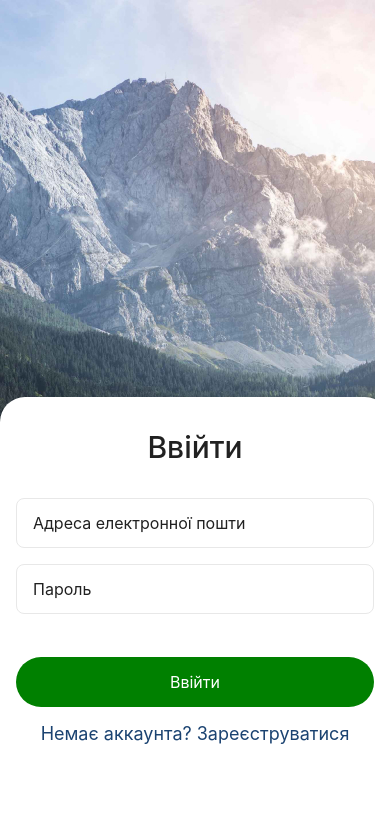
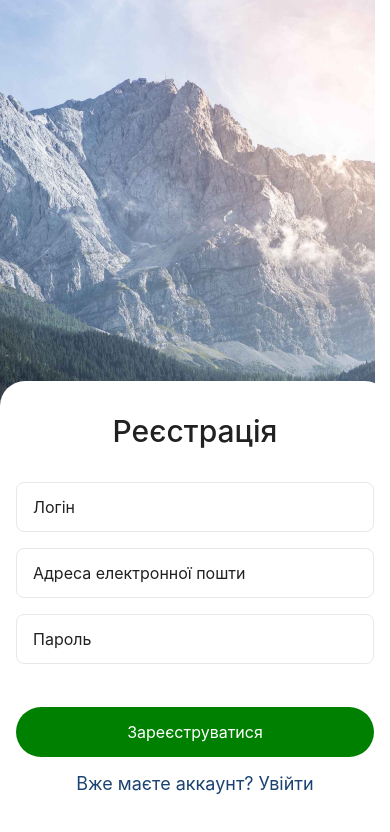
Before and after one commit to Bogdan8633/go-it-react-native-project, a React Native app: screen / in a window 390 px wide. Shown: the top 832 px of the page. Built offline with nearby package versions, Linux system fonts and the light colour scheme.

Commit message:
add-registration-screen

```diff
--- a/App.js
+++ b/App.js
@@ -1,6 +1,7 @@
 import { StatusBar } from "expo-status-bar";
 import { StyleSheet, Text, View } from "react-native";
 import LoginScreen from "./Screens/LoginScreen";
+import RegistrationScreen from "./Screens/RegistrationScreen";
 
 export default function App() {
   return (
@@ -9,7 +10,7 @@ export default function App() {
     //   <StatusBar style="auto" />
     //   <LoginScreen></LoginScreen>
     // </View>
-    <LoginScreen />
+    <RegistrationScreen />
   );
 }
 
--- a/Screens/LoginScreen.jsx
+++ b/Screens/LoginScreen.jsx
@@ -20,7 +20,6 @@ const initialState = {
 };
 
 export default function LoginScreen() {
-  // console.log("Тип платформи з якої переглядається сторінка: ", Platform.OS);
   const [isShowKeyboard, setIsShowKeyboard] = useState(false);
   const [state, setState] = useState(initialState);
 
@@ -53,7 +52,7 @@ export default function LoginScreen() {
                   paddingBottom: isShowKeyboard ? 20 : 100,
                 }}
               >
-                <Text style={styles.title}>Ввійти</Text>
+                <Text style={styles.title}>Вхід</Text>
                 <View>
                   <TextInput
                     style={styles.input}
@@ -89,7 +88,7 @@ export default function LoginScreen() {
                   style={styles.btn}
                   onPress={handleSubmit}
                 >
-                  <Text style={styles.btnTitle}>Ввійти</Text>
+                  <Text style={styles.btnTitle}>Увійти</Text>
                 </TouchableOpacity>
                 <Text style={styles.toRegister}>
                   Немає аккаунта? Зареєструватися
@@ -107,25 +106,20 @@ const styles = StyleSheet.create({
   container: {
     flex: 1,
     backgroundColor: "#fff",
-    // alignItems: "center",
-    // justifyContent: "center",
   },
   image: {
     flex: 1,
     resizeMode: "cover",
     justifyContent: "flex-end",
-    // alignItems: "center",
   },
   formBackgound: {
     backgroundColor: "#FFFFFF",
     borderTopLeftRadius: 25,
     borderTopRightRadius: 25,
-    // paddingBottom: 100,
   },
   form: {
     marginHorizontal: 16,
     paddingTop: 32,
-    // paddingBottom: 100,
   },
   title: {
     color: "#212121",
--- a/Screens/RegistrationScreen.jsx
+++ b/Screens/RegistrationScreen.jsx
@@ -0,0 +1,184 @@
+// import { StatusBar } from "expo-status-bar";
+import React, { useState } from "react";
+
+import {
+  StyleSheet,
+  Text,
+  View,
+  ImageBackground,
+  TextInput,
+  TouchableOpacity,
+  Platform,
+  KeyboardAvoidingView,
+  Keyboard,
+  TouchableWithoutFeedback,
+} from "react-native";
+
+const initialState = {
+  login: "",
+  email: "",
+  password: "",
+};
+
+export default function RegistrationScreen() {
+  const [isShowKeyboard, setIsShowKeyboard] = useState(false);
+  const [state, setState] = useState(initialState);
+
+  const keyboardHide = () => {
+    setIsShowKeyboard(false);
+    Keyboard.dismiss();
+  };
+
+  const handleSubmit = () => {
+    setIsShowKeyboard(false);
+    Keyboard.dismiss();
+    console.log(state);
+    setState(initialState);
+  };
+
+  return (
+    <TouchableWithoutFeedback onPress={keyboardHide}>
+      <View style={styles.container}>
+        <ImageBackground
+          style={styles.image}
+          source={require("../assets/images/photoBackground.jpg")}
+        >
+          <KeyboardAvoidingView
+            behavior={Platform.OS == "ios" ? "padding" : ""}
+          >
+            <View style={styles.formBackgound}>
+              <View
+                style={{
+                  ...styles.form,
+                  paddingBottom: isShowKeyboard ? 10 : 50,
+                }}
+              >
+                <Text style={styles.title}>Реєстрація</Text>
+                <View>
+                  <TextInput
+                    style={styles.input}
+                    placeholder="Логін"
+                    value={state.login}
+                    onFocus={() => {
+                      setIsShowKeyboard(true);
+                    }}
+                    onChangeText={(value) =>
+                      setState((prevState) => ({
+                        ...prevState,
+                        login: value,
+                      }))
+                    }
+                  />
+                </View>
+                <View style={{ marginTop: 16 }}>
+                  <TextInput
+                    style={styles.input}
+                    placeholder="Адреса електронної пошти"
+                    value={state.email}
+                    onFocus={() => {
+                      setIsShowKeyboard(true);
+                    }}
+                    onChangeText={(value) =>
+                      setState((prevState) => ({ ...prevState, email: value }))
+                    }
+                  />
+                </View>
+                <View style={{ marginTop: 16 }}>
+                  <TextInput
+                    style={styles.input}
+                    placeholder="Пароль"
+                    secureTextEntry={true}
+                    value={state.password}
+                    onFocus={() => {
+                      setIsShowKeyboard(true);
+                    }}
+                    onChangeText={(value) =>
+                      setState((prevState) => ({
+                        ...prevState,
+                        password: value,
+                      }))
+                    }
+                  />
+                </View>
+                <TouchableOpacity
+                  activeOpacity={0.7}
+                  style={styles.btn}
+                  onPress={handleSubmit}
+                >
+                  <Text style={styles.btnTitle}>Зареєструватися</Text>
+                </TouchableOpacity>
+                <Text style={styles.toRegister}>Вже маєте аккаунт? Увійти</Text>
+              </View>
+            </View>
+          </KeyboardAvoidingView>
+        </ImageBackground>
+      </View>
+    </TouchableWithoutFeedback>
+  );
+}
+
+const styles = StyleSheet.create({
+  container: {
+    flex: 1,
+    backgroundColor: "#fff",
+  },
+  image: {
+    flex: 1,
+    resizeMode: "cover",
+    justifyContent: "flex-end",
+  },
+  formBackgound: {
+    backgroundColor: "#FFFFFF",
+    borderTopLeftRadius: 25,
+    borderTopRightRadius: 25,
+  },
+  form: {
+    marginHorizontal: 16,
+    paddingTop: 32,
+  },
+  title: {
+    color: "#212121",
+    fontSize: 30,
+    fontWeight: 500,
+    textAlign: "center",
+    marginBottom: 33,
+  },
+  input: {
+    borderWidth: 1,
+    borderColor: "#E8E8E8",
+    borderRadius: 8,
+    height: 50,
+    color: "#212121",
+    fontSize: 16,
+    padding: 16,
+  },
+  btn: {
+    backgroundColor: Platform.OS === "ios" ? "#4169e1" : "#FF6C00",
+    height: 50,
+    borderRadius: 100,
+    justifyContent: "center",
+    alignItems: "center",
+    marginTop: 43,
+    ...Platform.select({
+      ios: {
+        backgroundColor: "#4169e1",
+      },
+      android: {
+        backgroundColor: "#FF6C00",
+      },
+      default: {
+        backgroundColor: "green",
+      },
+    }),
+  },
+  btnTitle: {
+    color: "#FFFFFF",
+    fontSize: 16,
+  },
+  toRegister: {
+    color: "#1B4371",
+    fontSize: 18,
+    textAlign: "center",
+    marginTop: 16,
+  },
+});
--- a/app.json
+++ b/app.json
@@ -3,7 +3,7 @@
     "name": "go-it-react-native-project",
     "slug": "go-it-react-native-project",
     "version": "1.0.0",
-    "orientation": "portrait",
+    "orientation": "default",
     "icon": "./assets/icon.png",
     "userInterfaceStyle": "light",
     "splash": {
@@ -11,9 +11,7 @@
       "resizeMode": "contain",
       "backgroundColor": "#ffffff"
     },
-    "assetBundlePatterns": [
-      "**/*"
-    ],
+    "assetBundlePatterns": ["**/*"],
     "ios": {
       "supportsTablet": true
     },
```
